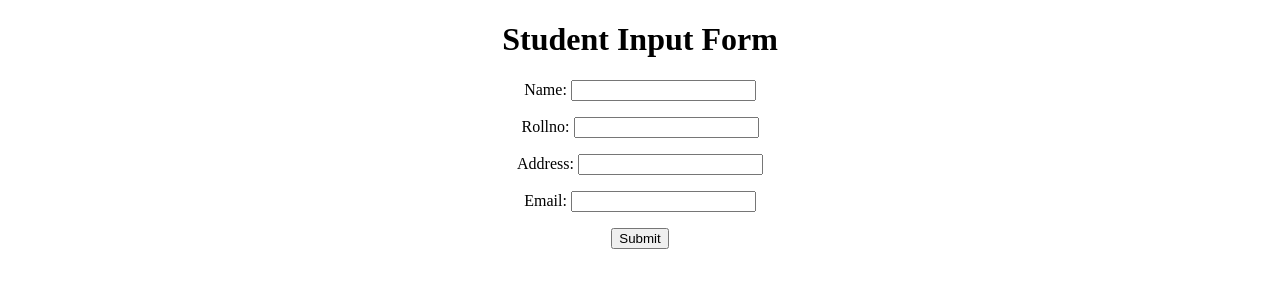
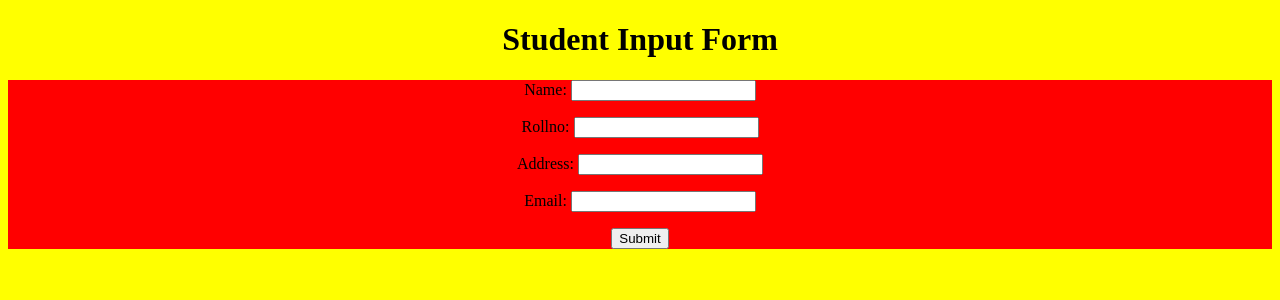
Before and after one commit to paurnimakitukale/modelformsproject3, a Django app: page /modelf/ in a window 1280 px wide. Shown: the top 300 px of the page. Run offline with Django 4.2, Linux system fonts and the light colour scheme.

Commit message:
firstcommit

```diff
--- /dev/null
+++ b/static/css/index.css
@@ -0,0 +1,6 @@
+div{
+    background-color: red;
+}
+body{
+    background-color: yellow;
+}
--- a/templates/testapp/modelform.html
+++ b/templates/testapp/modelform.html
@@ -1,13 +1,15 @@
 <!DOCTYPE html>
+{%load static%}
 <html lang="en">
 <head>
     <meta charset="UTF-8">
     <meta name="viewport" content="width=device-width, initial-scale=1.0">
     <title>Document</title>
+    <link rel="stylesheet" href="{%static 'css/index.css'%}">
 </head>
 <body>
+    <h1 align="center">Student Input Form</h1>
     <div align="center">
-        <h1>Student Input Form</h1>
         <form action="" method="post">
           {{form.as_p}}
           {%csrf_token%}
```
Also changed, not shown: db.sqlite3.
